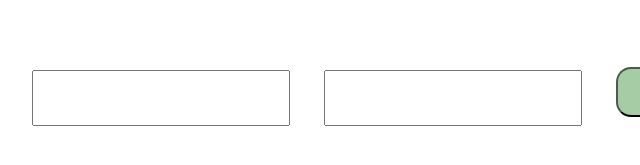
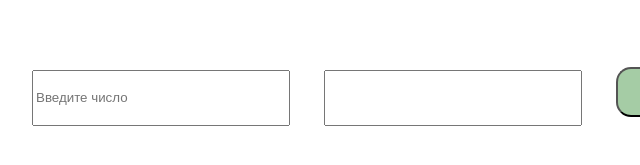
Before and after one commit to Ibralenko/js-3-, a plain HTML site: page input/index.html in a window 1280 px wide. Shown: the part 141-306 px from the top of the page, 8-648 px from the left. Drawn offline with Linux system fonts and the light colour scheme.

Commit message:
add value

```diff
--- a/input/index.html
+++ b/input/index.html
@@ -11,8 +11,8 @@
 
 <body>
     <div class="wrapper">
-        <input class="input" type="number" name="numbers">
-        <input class="input" type="text" name="empty" id="add" readonly="readonly" />
+        <input class="input" type="number" id="numbers" placeholder="Введите число">
+        <input class="input" type="text" id="empty" readonly="readonly" />
         <button class="button" onclick="count"> Посчитать</button>
     </div>
     <script src="./index.js"></script>
--- a/input/index.js
+++ b/input/index.js
@@ -1,4 +1,6 @@
-let number = document.querySelector("div.wrapper input[name='numbers']");
+let number = document.getElementById("numbers").value;
+let result = document.getElementById("empty").value;
+let button = document.querySelector(".button");
 
 function count() {
   let result = Math.pow(number, 2);
```
